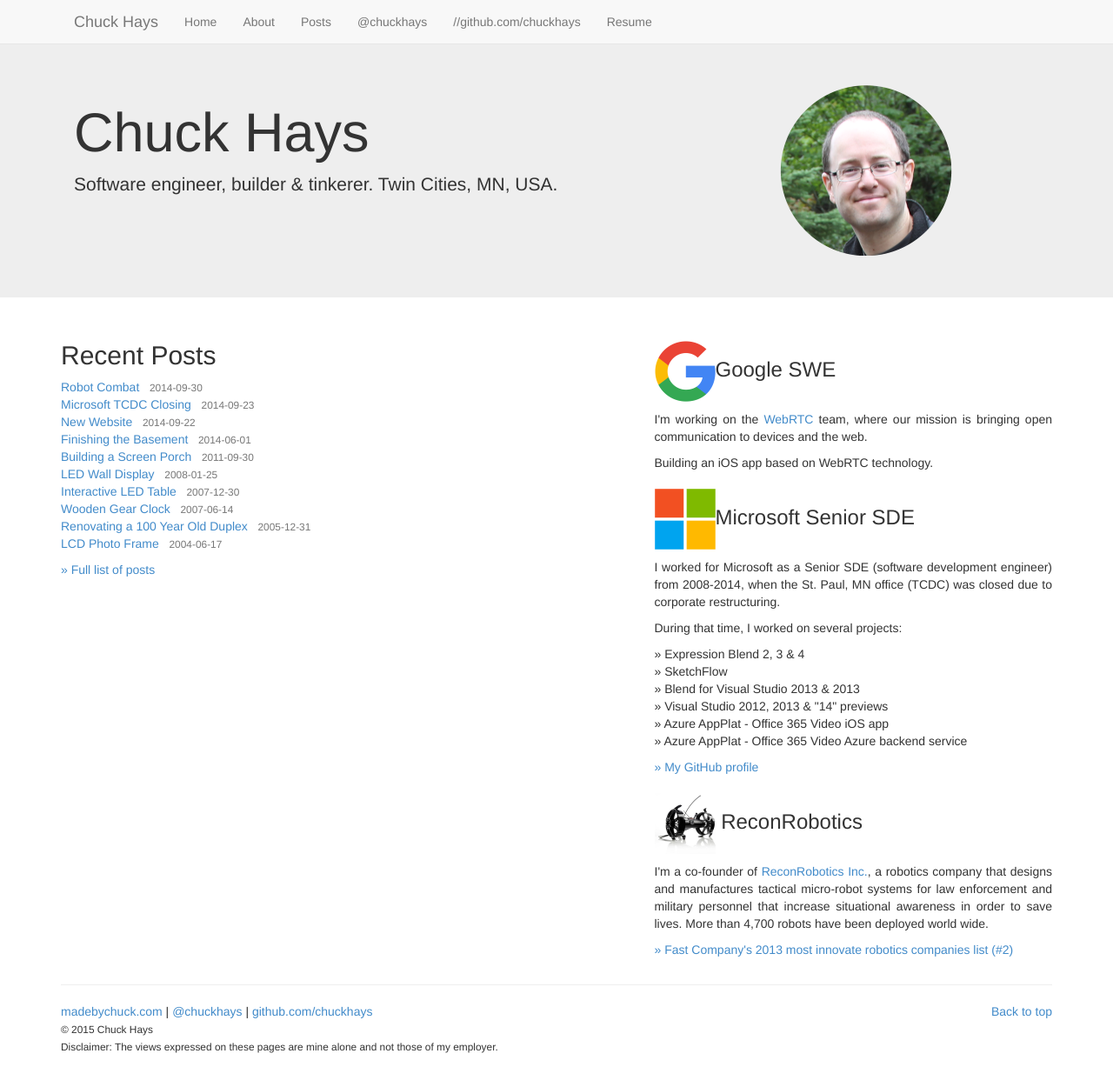
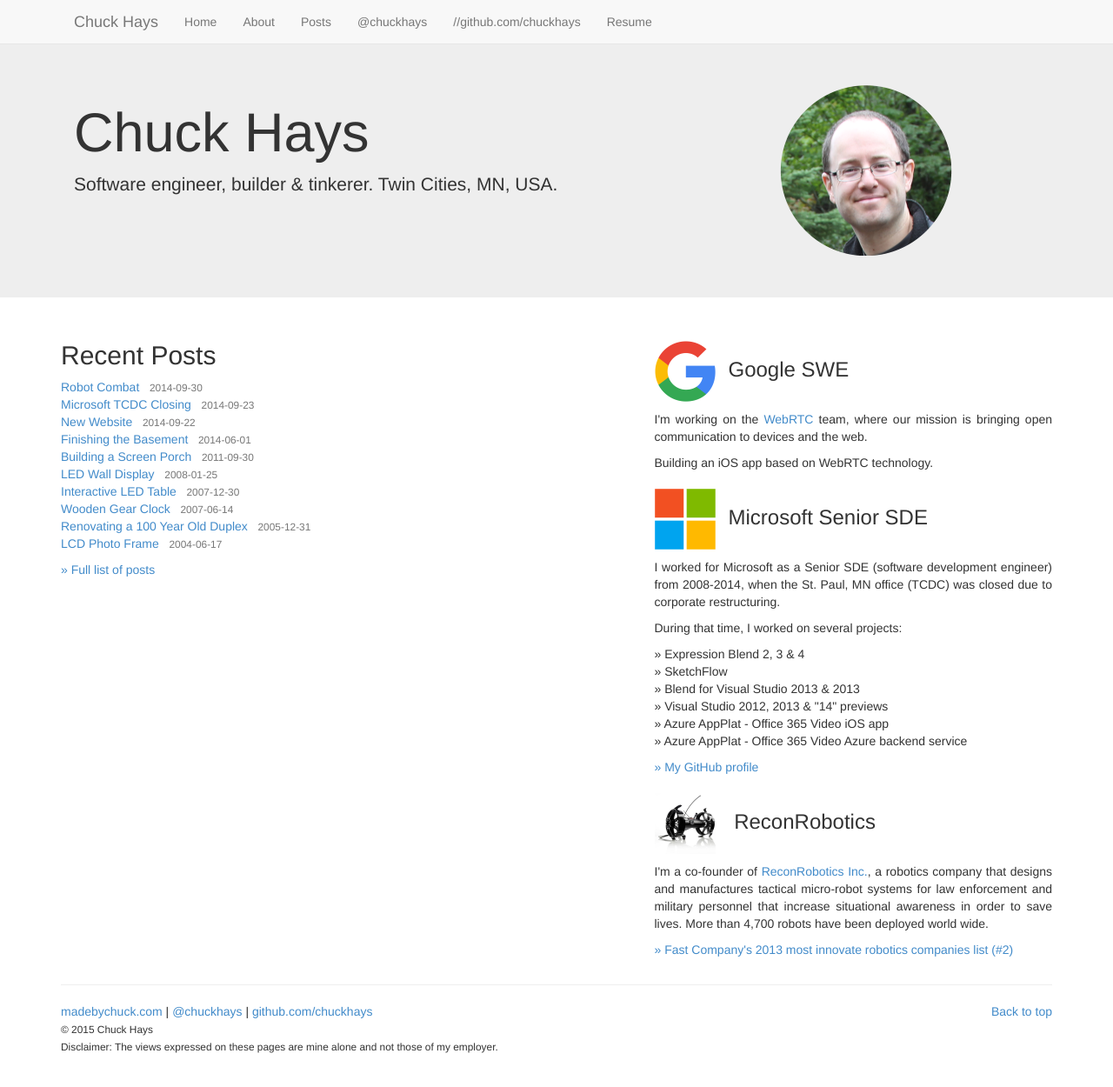
Before and after one commit to chuckhays/chuckhays.github.io, a Jekyll site: the page built from index.html, in a window 1280 px wide and 1263 px high. Shown: the top 1250 px of the window at 87% size. Built offline with Jekyll 4.4.1, drawn with Linux system fonts in a browser that asks for light colours; nearby versions of some CDN libraries; Markdown is read by kramdown in place of the engine named in the settings; the list of posts is cut into pages by our own code.

Commit message:
Update index.html

```diff
--- a/index.html
+++ b/index.html
@@ -35,10 +35,10 @@
 		</div>
 
 		<div class="col-md-5">
-			<h3><img src="images/google.png" style="width: 70px; height: 70px" /><span>Google SWE</span></h3>
+			<h3><img src="images/google.png" style="width: 70px; height: 70px; margin-right:15px" /><span>Google SWE</span></h3>
 			<p>I'm working on the <a href="http://webrtc.org/">WebRTC</a> team, where our mission is bringing open communication to devices and the web.</p>
 			<p>Building an iOS app based on WebRTC technology.</p>
-			<h3 style="vertical-align: text-top"><img src="images/msft.png" style="width: 70px; height: 70px" /><span>Microsoft Senior SDE</span></h3>
+			<h3 style="vertical-align: text-top"><img src="images/msft.png" style="width: 70px; height: 70px; margin-right:15px" /><span>Microsoft Senior SDE</span></h3>
 			<p>I worked for Microsoft as a Senior SDE (software development engineer) from 2008-2014, when the St. Paul, MN office (TCDC) was closed due to corporate restructuring.</p>
 
 			<p>During that time, I worked on several projects:</p>
@@ -56,7 +56,7 @@
 			</ul>
 
 			<h3>
-				<img src="images/robot_small.jpg" style="width: 70px; height: 70px" />
+				<img src="images/robot_small.jpg" style="width: 70px; height: 70px; margin-right:15px" />
 				ReconRobotics
 			</h3>
 
```
